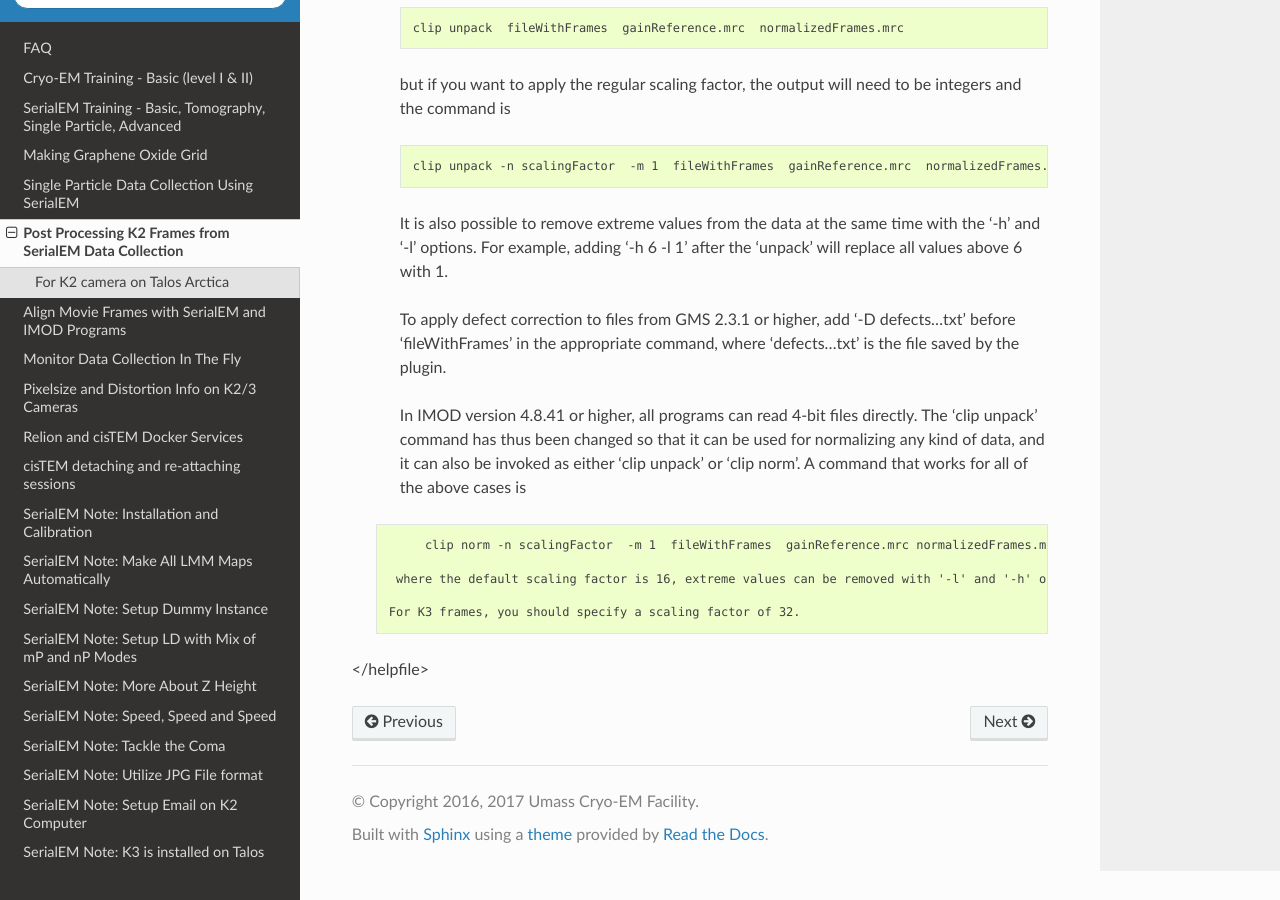
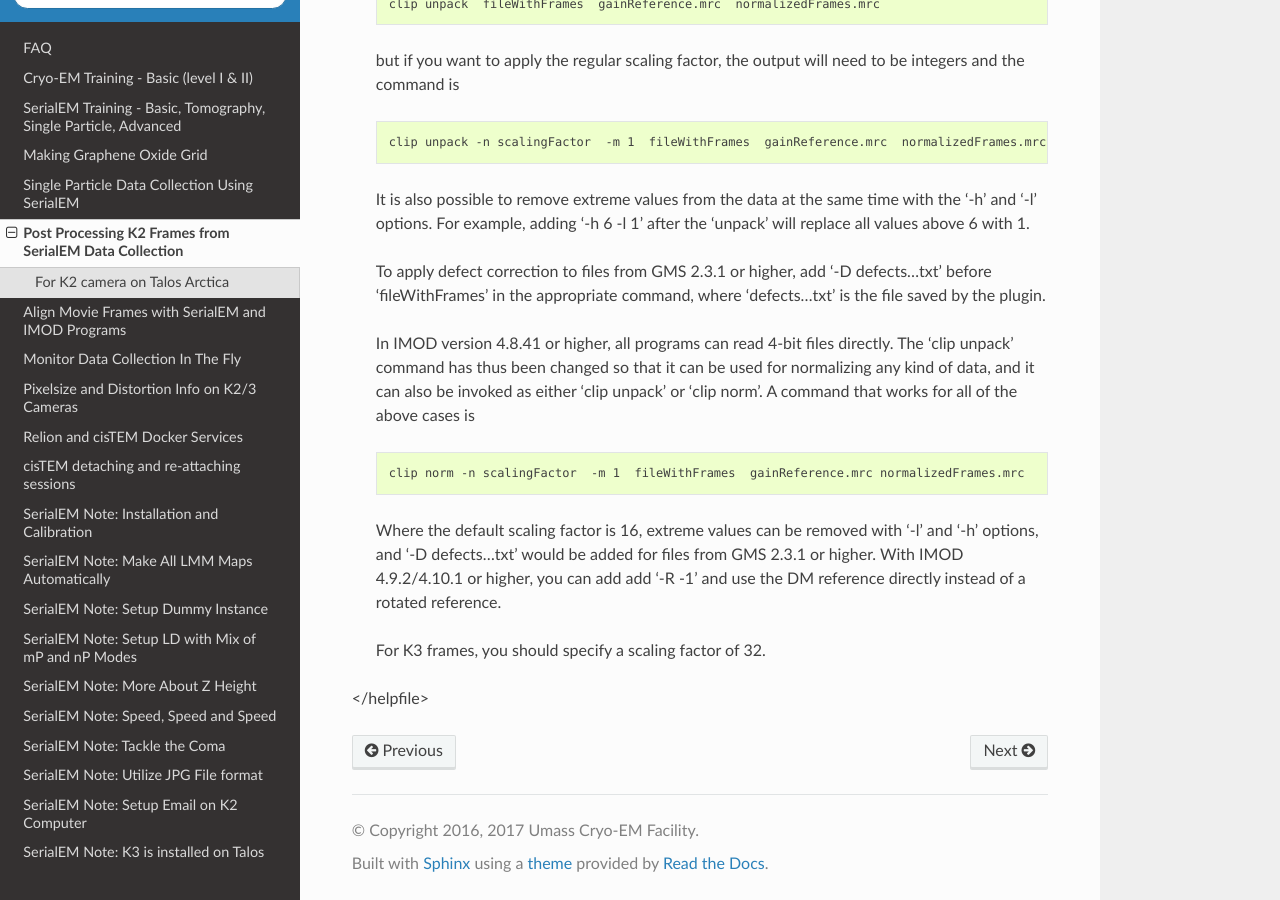
Before and after one commit to xuchen66/sphinx-emdocs, a Sphinx documentation site: the page built from source/post-process-k2-frames.rst, in a window 1280 px wide and 900 px high, scrolled down 2598 px. Built offline with Sphinx 7.4.7 and the Read the Docs theme 2.0.0, drawn with Linux system fonts in a browser that asks for light colours; pages that are not in the unit, such as notebooks, are missing from menus.

```diff
--- a/source/post-process-k2-frames.rst
+++ b/source/post-process-k2-frames.rst
@@ -118,11 +118,11 @@ The last parameter in title line shows the orientation of imaging. Here is 0 - n
 
        In IMOD version 4.8.41 or higher, all programs can read 4-bit files directly.  The 'clip unpack' command has thus been changed so that it can be used for normalizing any kind of data, and it can also be invoked as either 'clip unpack' or 'clip norm'.  A command that works for all of the above cases is
 
-      .. code-block:: none
+       .. code-block:: none
 
             clip norm -n scalingFactor  -m 1  fileWithFrames  gainReference.mrc normalizedFrames.mrc
 
-        where the default scaling factor is 16, extreme values can be removed with '-l' and '-h' options, and '-D defects...txt' would be added for files from GMS 2.3.1 or higher.  With IMOD 4.9.2/4.10.1 or higher, you can add add '-R -1' and use the DM reference directly instead of a rotated reference.
+       Where the default scaling factor is 16, extreme values can be removed with '-l' and '-h' options, and '-D defects...txt' would be added for files from GMS 2.3.1 or higher.  With IMOD 4.9.2/4.10.1 or higher, you can add add '-R -1' and use the DM reference directly instead of a rotated reference.
 
        For K3 frames, you should specify a scaling factor of 32.
 
```
